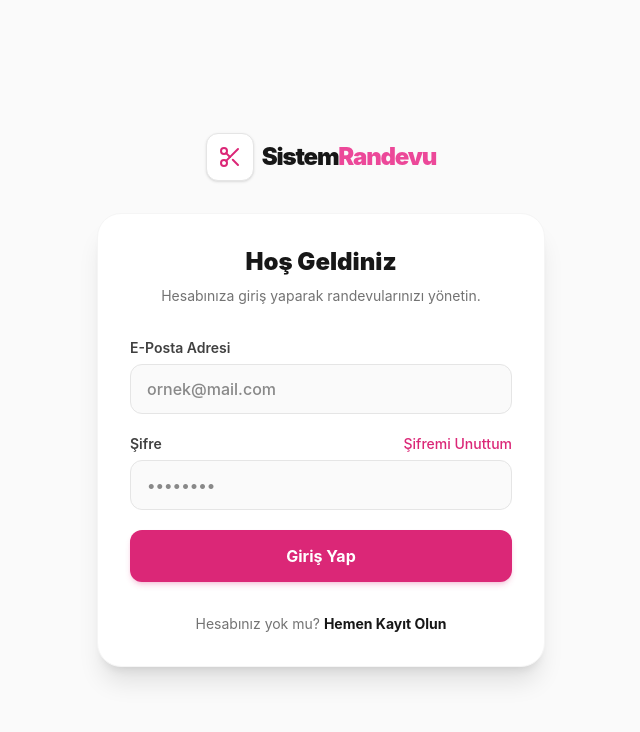
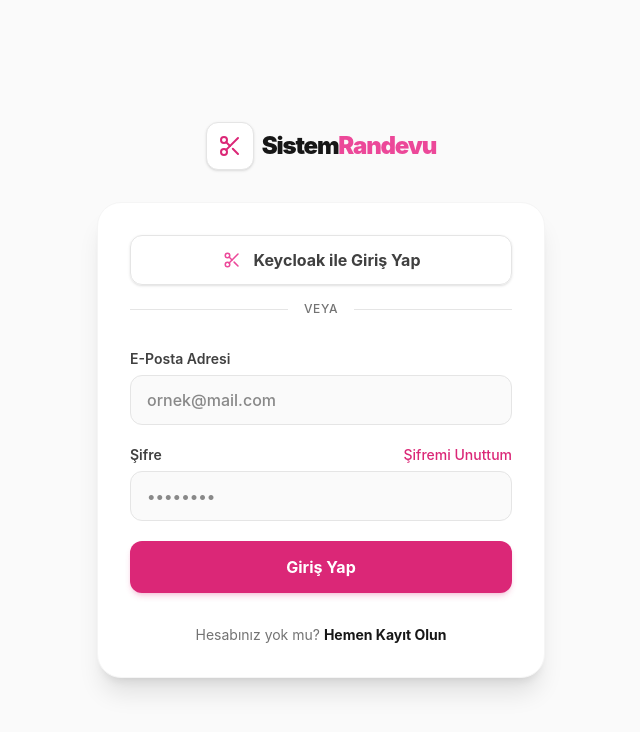
Before and after one commit to oguzhanigrekk/sistemrandevu, a Next.js app in the folder frontend/: page /login in a window 1280 px wide. Shown: the top 732 px of the page, without its empty margins (319-959 px from the left). Built offline with nearby package versions, Linux system fonts and the light colour scheme.

Commit message:
create login and register way

```diff
--- a/frontend/src/app/login/page.tsx
+++ b/frontend/src/app/login/page.tsx
@@ -55,9 +55,25 @@
                 animate={{ opacity: 1, y: 0 }}
                 className="w-full max-w-md bg-white dark:bg-neutral-900 rounded-3xl shadow-xl border border-neutral-100 dark:border-neutral-800 p-8"
             >
-                <div className="text-center mb-8">
-                    <h1 className="text-2xl font-black text-neutral-900 dark:text-white mb-2">Hoş Geldiniz</h1>
-                    <p className="text-sm text-neutral-500 dark:text-neutral-400">Hesabınıza giriş yaparak randevularınızı yönetin.</p>
+                <div className="space-y-4 mb-8">
+                    <button
+                        onClick={() => signIn("keycloak")}
+                        className="w-full flex items-center justify-center gap-3 px-4 py-3 rounded-xl border border-neutral-200 dark:border-neutral-800 hover:bg-neutral-50 dark:hover:bg-neutral-800 transition-all font-bold text-neutral-700 dark:text-neutral-300 shadow-sm"
+                    >
+                        <div className="w-5 h-5 relative flex items-center justify-center">
+                            <Scissors className="text-primary-500" size={18} />
+                        </div>
+                        Keycloak ile Giriş Yap
+                    </button>
+
+                    <div className="relative">
+                        <div className="absolute inset-0 flex items-center">
+                            <div className="w-full border-t border-neutral-200 dark:border-neutral-800"></div>
+                        </div>
+                        <div className="relative flex justify-center text-xs uppercase">
+                            <span className="bg-white dark:bg-neutral-900 px-4 text-neutral-500 font-medium tracking-wider">veya</span>
+                        </div>
+                    </div>
                 </div>
 
                 {error && (
--- a/frontend/src/auth.ts
+++ b/frontend/src/auth.ts
@@ -118,6 +118,5 @@
             return session
         },
     },
-    // Adding debug logging to identify nextauth metadata discovery issues
-    debug: true,
+    trustHost: true,
 })
--- a/frontend/src/components/AuthButtons.tsx
+++ b/frontend/src/components/AuthButtons.tsx
@@ -16,9 +16,14 @@
     }
 
     return (
-        <Link href="/login" className="flex items-center justify-center px-4 py-2 text-sm font-semibold rounded-full bg-primary-600 text-white hover:bg-primary-500 transition-all shadow-md">
-            Giriş Yap / Kayıt Ol
-        </Link>
+        <div className="flex gap-3">
+            <Link href="/login" className="px-5 py-2 text-sm font-bold rounded-full bg-primary-600 text-white hover:bg-primary-500 transition-all shadow-md shadow-primary-600/20">
+                Giriş Yap
+            </Link>
+            <Link href="/register" className="px-5 py-2 text-sm font-bold rounded-full bg-white text-neutral-800 border border-neutral-200 hover:bg-neutral-50 transition-all shadow-sm">
+                Kayıt Ol
+            </Link>
+        </div>
     )
 }
 
--- a/frontend/src/components/ClientHome.tsx
+++ b/frontend/src/components/ClientHome.tsx
@@ -46,25 +46,19 @@
   const [loadingLocation, setLoadingLocation] = useState(true);
   const [locationError, setLocationError] = useState<string | null>(null);
 
-  // Ekranda adımları görebilmek için eklendi:
-  const [debugLog, setDebugLog] = useState<string[]>([]);
-  const addLog = (msg: string) => {
-    setDebugLog(prev => [...prev.slice(-10), `${new Date().toLocaleTimeString()} - ${msg}`]);
-  };
-
   useEffect(() => {
     let isLocationHandled = false;
     const controller = new AbortController();
     const fetchSignal = controller.signal;
 
-    addLog("[v3] useEffect mounted: starting location detection");
+
 
     const fetchSalons = (lat: number, lon: number) => {
-      addLog(`fetching salons lat/lon: ${lat}, ${lon}`);
+
       fetch(`/api/public/branches/nearby?lat=${lat}&lon=${lon}&radius=50`, { signal: fetchSignal })
         .then(res => res.json())
         .then(data => {
-          addLog(`API response status: ${data.status}`);
+
           if (data.status === 'success') {
             setNearbySalons(data.data || []);
           } else {
@@ -74,18 +68,18 @@
         })
         .catch((err) => {
           if (err.name === 'AbortError') return;
-          addLog(`fetchSalons error: ${err.message}`);
+
           setLocationError("Sunucu bağlantı hatası: " + err.message);
           setLoadingLocation(false);
         });
     };
 
     const fetchFallbackIPLocation = () => {
-      addLog("falling back to IP based location (ipapi.co)");
+
       fetch("https://ipapi.co/json/", { signal: fetchSignal })
         .then(res => res.json())
         .then(data => {
-          addLog("IP API response received");
+
           if (data.latitude && data.longitude) {
             fetchSalons(data.latitude, data.longitude);
           } else {
@@ -95,7 +89,7 @@
         })
         .catch(err => {
           if (err.name === 'AbortError') return;
-          addLog(`fetchFallback error: ${err.message}`);
+
           setLocationError("Konumunuz tespit edilemedi.");
           setLoadingLocation(false);
         });
@@ -104,7 +98,7 @@
     const handleTimeout = () => {
       if (!isLocationHandled) {
         isLocationHandled = true;
-        addLog("Manuel konum sorma süresi doldu (5sn), IP'ye geçiliyor...");
+
         fetchFallbackIPLocation();
       }
     };
@@ -112,10 +106,10 @@
     const fallbackTimer = setTimeout(handleTimeout, 5000);
 
     if (navigator.geolocation) {
-      addLog("Requesting navigator.geolocation.getCurrentPosition");
+
       navigator.geolocation.getCurrentPosition(
         (position) => {
-          addLog("getCurrentPosition Success");
+
           if (!isLocationHandled) {
             isLocationHandled = true;
             clearTimeout(fallbackTimer);
@@ -123,7 +117,7 @@
           }
         },
         (error) => {
-          addLog(`getCurrentPosition Error: ${error.message}`);
+
           if (!isLocationHandled) {
             isLocationHandled = true;
             clearTimeout(fallbackTimer);
@@ -133,7 +127,7 @@
         { enableHighAccuracy: true, maximumAge: 0, timeout: 5000 }
       );
     } else {
-      addLog("No geolocation support on navigator");
+
       if (!isLocationHandled) {
         isLocationHandled = true;
         clearTimeout(fallbackTimer);
@@ -142,7 +136,7 @@
     }
 
     return () => {
-      addLog("useEffect unmounted: cleaning up");
+
       clearTimeout(fallbackTimer);
       controller.abort();
     };
@@ -185,22 +179,13 @@
           </div>
 
           <div className="min-h-[300px]">
-            {/* Ekranda v3 debug logları */}
-            {debugLog.length > 0 && (
-              <div className="bg-neutral-900 text-green-400 font-mono text-xs p-4 rounded-xl mb-4 max-w-2xl mx-auto shadow-lg text-left overflow-hidden break-words">
-                <div className="text-white mb-2 pb-2 border-b border-neutral-700 font-bold">Debug Window (v3)</div>
-                {debugLog.map((log, i) => (
-                  <div key={i}>{log}</div>
-                ))}
-              </div>
-            )}
+
 
             {loadingLocation ? (
               <div className="flex flex-col items-center justify-center py-20 bg-white dark:bg-neutral-900 rounded-3xl border border-neutral-100 dark:border-neutral-800 shadow-sm text-center">
                 <div className="w-12 h-12 border-4 border-primary-500/30 border-t-primary-500 rounded-full animate-spin mb-4" />
-                <h3 className="text-xl font-bold dark:text-white mb-2">Konum Aranıyor (v3)</h3>
+                <h3 className="text-xl font-bold dark:text-white mb-2">Konum Aranıyor</h3>
                 <p className="text-neutral-500">Size en yakın şubeleri bulmak için konum izni bekleniyor...</p>
-                <div className="mt-8 text-xs text-neutral-400">Eğer bu ekran takılı kalıyorsa lütfen F12 Konsol Çıktısını kontrol edin.</div>
               </div>
             ) : locationError !== null || nearbySalons.length === 0 ? (
               <div className="flex flex-col items-center justify-center py-20 bg-white dark:bg-neutral-900 rounded-3xl border border-red-100 dark:border-red-900 shadow-sm text-center">
```
